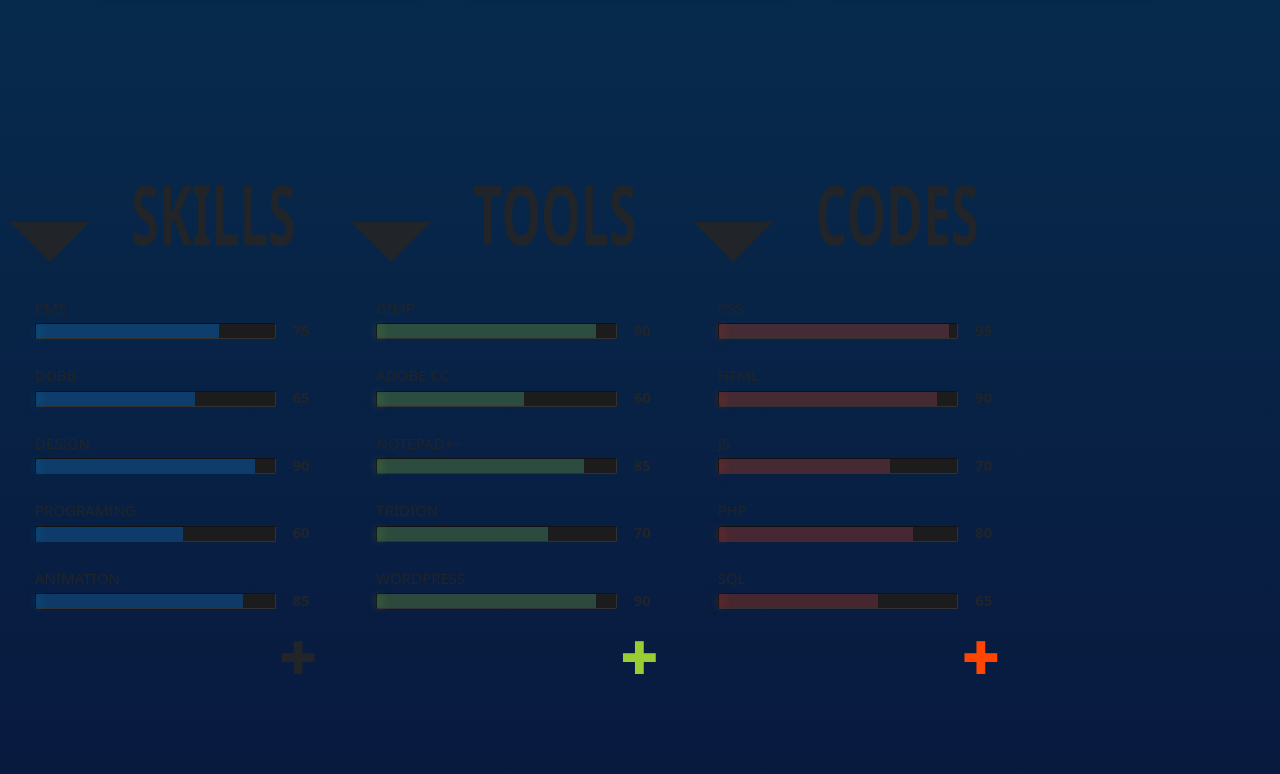
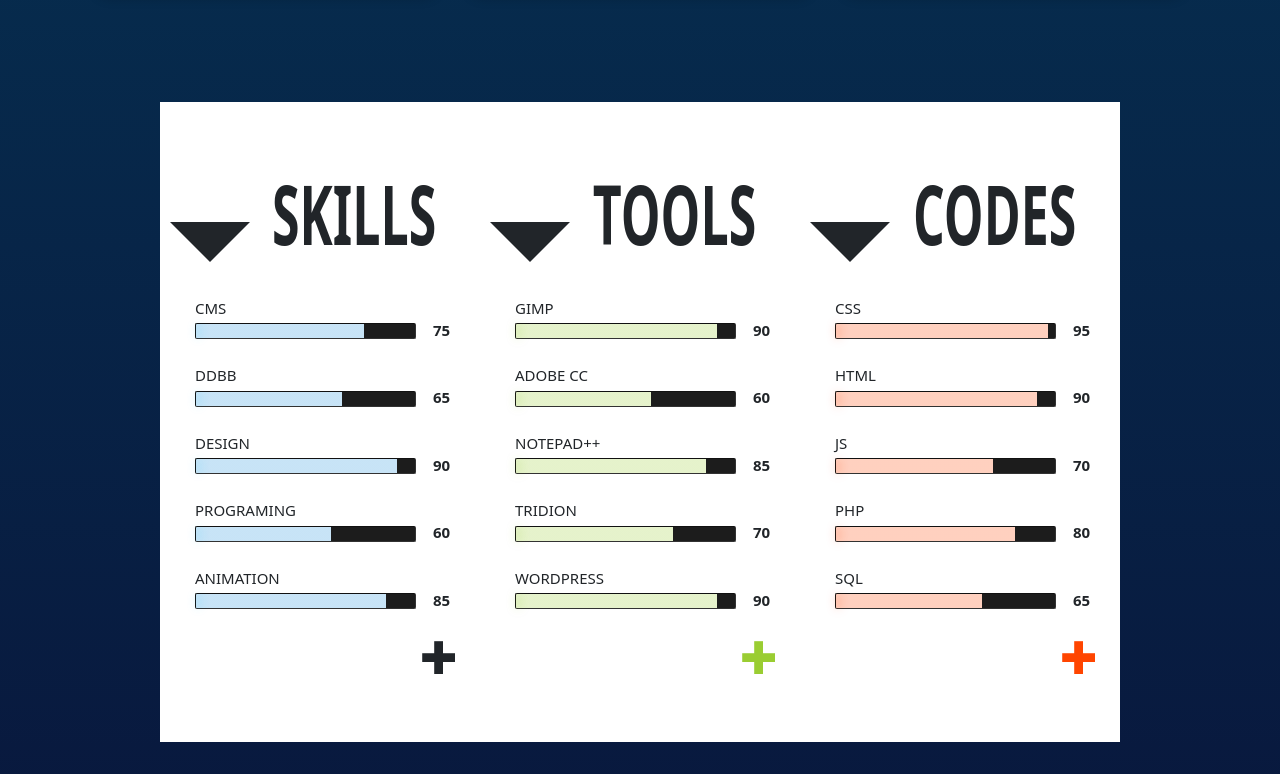
Before and after one commit to 1terry/Website-2023, an Angular app in the folder Portfolio/: page / in a window 1280 px wide. Shown: the part 2866-3640 px from the top of the page. Built offline with nearby package versions, Linux system fonts and the light colour scheme.

Commit message:
updated formatting

```diff
--- a/Portfolio/src/app/about/about.component.html
+++ b/Portfolio/src/app/about/about.component.html
@@ -51,5 +51,4 @@
 
 </div>
 <app-projects></app-projects>
-<app-skills></app-skills>
 <!--  -->
--- a/Portfolio/src/app/projects/projects.component.scss
+++ b/Portfolio/src/app/projects/projects.component.scss
@@ -2,7 +2,8 @@
     // width: 80%;
     height: 70%;
     border-radius: 25px;
-    margin-right: 25px;
+    // margin-right: 25px;
+    margin: auto;
     // background-color: rgba(225, 217, 202, 0.187);
 }
 
--- a/Portfolio/src/app/skills/skills.component.scss
+++ b/Portfolio/src/app/skills/skills.component.scss
@@ -11,18 +11,6 @@
 		--t1: all 0.5s ease 0s;
 	}
 
-	body {
-		margin: 0;
-		padding: 0;
-		width: 100vw;
-		height: 100vh;
-		display: flex;
-		align-items: center;
-		justify-content: center;
-		font-family: "Roboto", sans-serif;
-		font-size: 15px;
-	}
-
 	* {
 		box-sizing: border-box;
 	}
@@ -34,9 +22,12 @@
 	}
 
 	.content {
-		width: 80vw;
+        margin: auto;
+        align-items: center;
+        justify-content: center;
+		width: 75%;
 		height: 80vh;
-		background: #fff0;
+		background: rgb(255, 255, 255);
 	}
 
 	.profile-skills {
```
